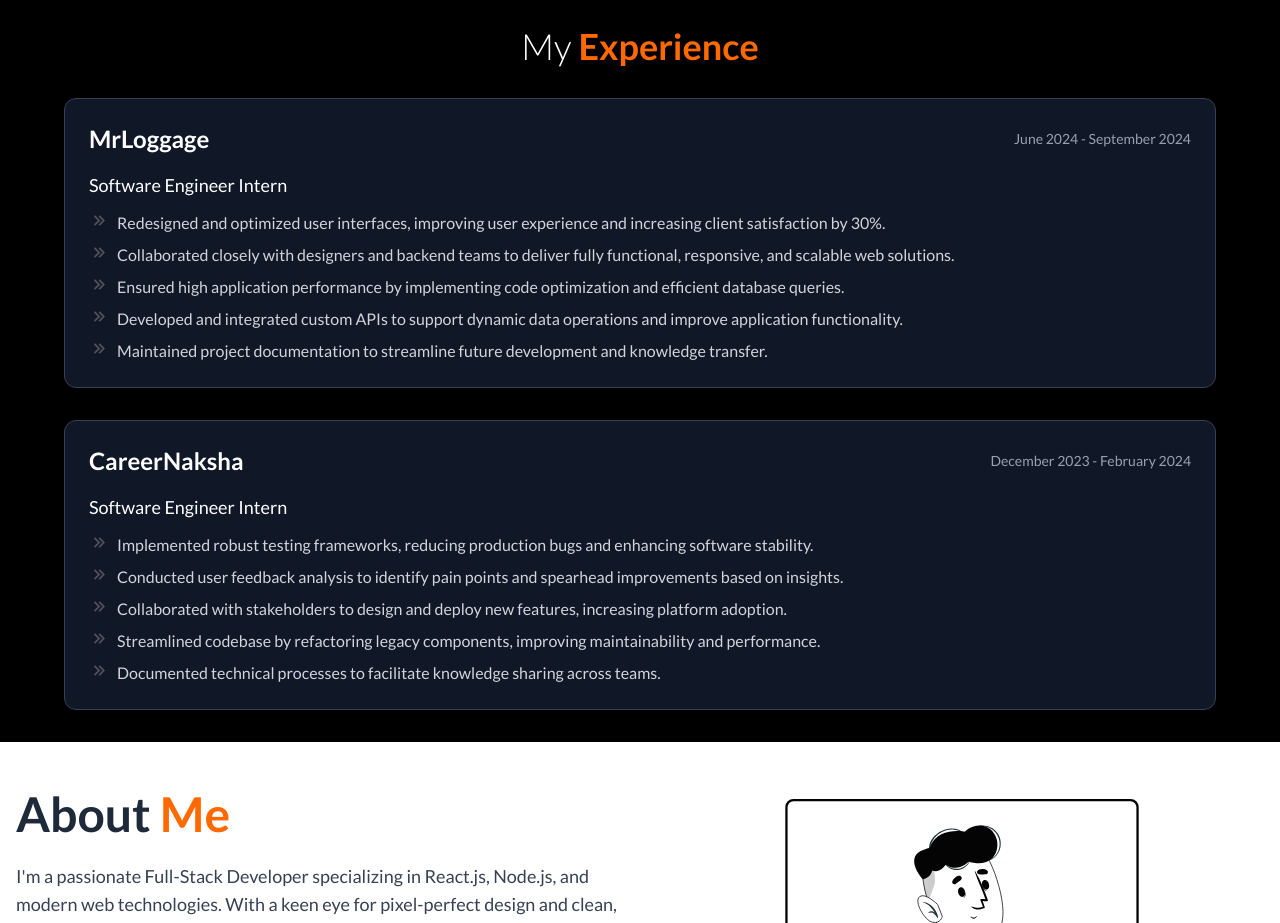
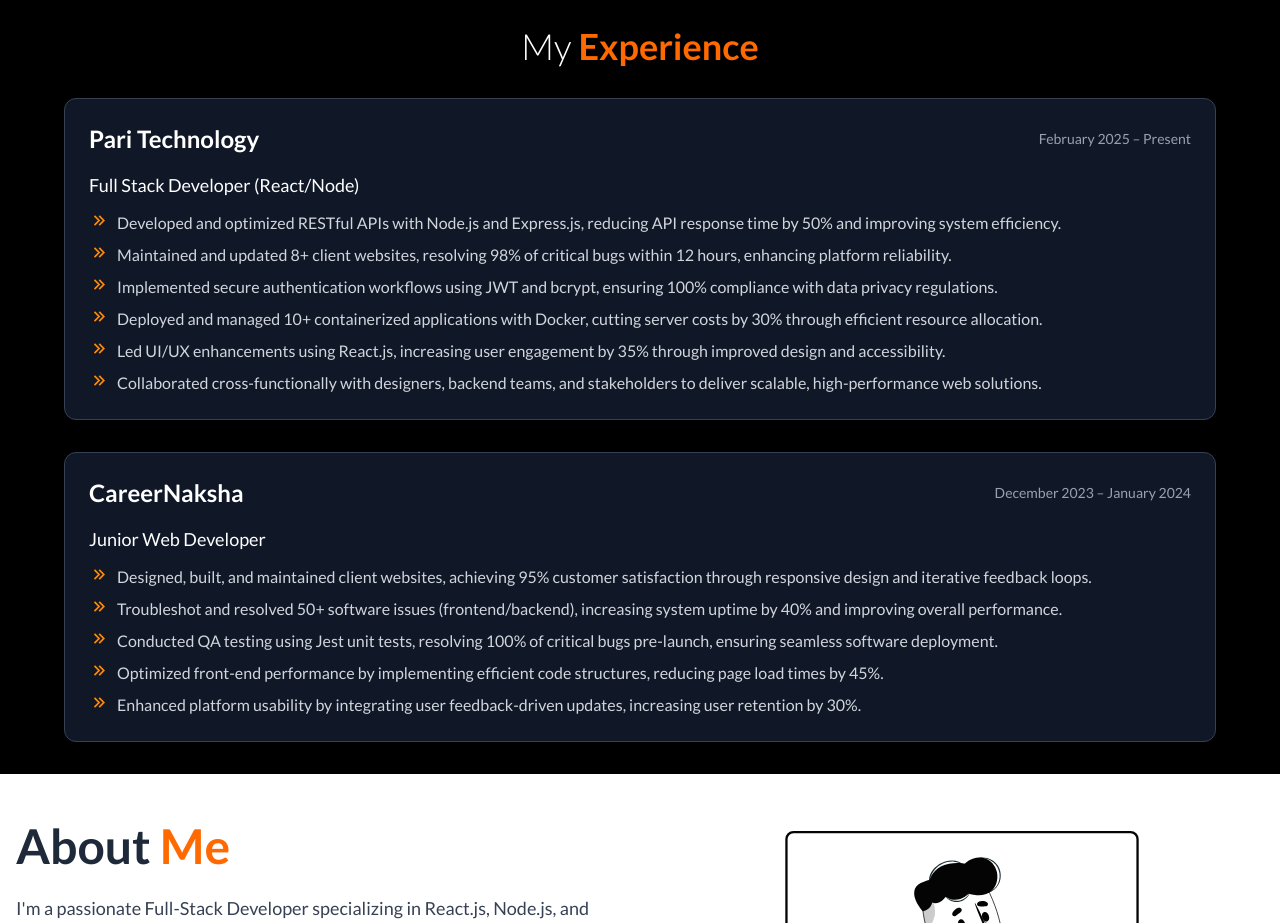
Before and after one commit to Blochnavaj/personal-portfolio, a React (Vite) app: page / in a window 1280 px wide. Shown: the part 840-1763 px from the top of the page. Built offline with nearby package versions, Linux system fonts and the light colour scheme; a web font is replaced by a local one.

Commit message:
change resume and improve design

```diff
--- a/src/Components/MyExperience.jsx
+++ b/src/Components/MyExperience.jsx
@@ -29,7 +29,7 @@
                         repeatType: "loop",
                       }}
                     >
-                      <RiArrowRightDoubleLine className="w-5 h-5 text-zinc-600" />
+                      <RiArrowRightDoubleLine className="w-5 h-5 text-orange-400" />
                     </motion.div>
                   <p className='ml-2 text-gray-300'>{point}</p>
                 </li>
--- a/src/Components/Navbar.jsx
+++ b/src/Components/Navbar.jsx
@@ -1,7 +1,7 @@
 import React, { useState } from 'react';
 import { Link } from 'react-scroll';
 import { FaCloudDownloadAlt } from "react-icons/fa";
-import resume from "../assets/resume.pdf";
+import Resume from "../assets/Resume.pdf"
 
 const navLinks = [
   { id: "about", label: "About Me" },
@@ -35,7 +35,7 @@
 
         <div>
           <div className="hidden md:flex group">
-            <a href={resume} download="NavazBlochResume.pdf" className="bg-orange-500 text-white px-4 py-2 cursor-pointer rounded-md font-semibold w-full transition duration-300 ease-in-out active:scale-105 shadow-md hover:shadow-amber-700 hover:shadow-2xl flex justify-center items-center gap-1.5">Resume <FaCloudDownloadAlt /></a>
+            <a href={Resume} download="Resume.pdf" className="bg-orange-500 text-white px-4 py-2 cursor-pointer rounded-md font-semibold w-full transition duration-300 ease-in-out active:scale-105 shadow-md hover:shadow-amber-700 hover:shadow-2xl flex justify-center items-center gap-1.5">Resume <FaCloudDownloadAlt /></a>
           </div>
 
           <div onClick={toggleNav} className="right-8 top-6 absolute md:hidden">
@@ -53,7 +53,7 @@
                 </li>
               ))}
               <button className="bg-orange-500 text-white px-6 py-3 cursor-pointer rounded-md font-semibold w-[15rem] transition duration-300 ease-in-out active:scale-105 shadow-md hover:shadow-zinc-700 hover:shadow-2xl">
-                <a href={resume} download="NavazBlochResume.pdf" className='flex justify-center items-center gap-2 hover:text-white'>Resume <FaCloudDownloadAlt /></a>
+                <a href={Resume} download="NavazBlochResume.pdf" className='flex justify-center items-center gap-2 hover:text-white'>Resume <FaCloudDownloadAlt /></a>
               </button>
             </ul>
           </div>
--- a/src/assets/data.js
+++ b/src/assets/data.js
@@ -6,32 +6,31 @@
 
 export const workdata = [
     {
-        id: 1,
-        company_name: 'MrLoggage',
-        position: 'Software Engineer Intern',
-        duration: 'June 2024 - September 2024',
-        // description: 'As a Full-Stack Developer Intern at MrLoggage, I led the development and deployment of multiple web applications using the MERN stack. My responsibilities included managing the entire software development lifecycle—from brainstorming ideas and conceptualizing features to transforming client designs into dynamic user experiences. Key contributions included:',
-        points: [
-            'Redesigned and optimized user interfaces, improving user experience and increasing client satisfaction by 30%.',
-            'Collaborated closely with designers and backend teams to deliver fully functional, responsive, and scalable web solutions.',
-            'Ensured high application performance by implementing code optimization and efficient database queries.',
-            'Developed and integrated custom APIs to support dynamic data operations and improve application functionality.',
-            'Maintained project documentation to streamline future development and knowledge transfer.'
-        ],
+        "id": 1,
+        "company_name": "Pari Technology",
+        "position": "Full Stack Developer (React/Node)",
+        "duration": "February 2025 – Present",
+        "points": [
+            "Developed and optimized RESTful APIs with Node.js and Express.js, reducing API response time by 50% and improving system efficiency.",
+            "Maintained and updated 8+ client websites, resolving 98% of critical bugs within 12 hours, enhancing platform reliability.",
+            "Implemented secure authentication workflows using JWT and bcrypt, ensuring 100% compliance with data privacy regulations.",
+            "Deployed and managed 10+ containerized applications with Docker, cutting server costs by 30% through efficient resource allocation.",
+            "Led UI/UX enhancements using React.js, increasing user engagement by 35% through improved design and accessibility.",
+            "Collaborated cross-functionally with designers, backend teams, and stakeholders to deliver scalable, high-performance web solutions."
+        ]
     },
     {
-        id: 2,
-        company_name: 'CareerNaksha',
-        position: 'Software Engineer Intern',
-        duration: 'December 2023 - February 2024',
-        // description: 'During my tenure at CareerNaksha, I contributed to the enhancement of software products by improving testing processes, reducing system defects by 25%. I led a feature development initiative based on user feedback analysis, increasing user engagement by 25%. My key achievements included:',
-        points: [
-            'Implemented robust testing frameworks, reducing production bugs and enhancing software stability.',
-            'Conducted user feedback analysis to identify pain points and spearhead improvements based on insights.',
-            'Collaborated with stakeholders to design and deploy new features, increasing platform adoption.',
-            'Streamlined codebase by refactoring legacy components, improving maintainability and performance.',
-            'Documented technical processes to facilitate knowledge sharing across teams.'
-        ],
+        "id": 2,
+        "company_name": "CareerNaksha",
+        "position": "Junior Web Developer",
+        "duration": "December 2023 – January 2024",
+        "points": [
+            "Designed, built, and maintained client websites, achieving 95% customer satisfaction through responsive design and iterative feedback loops.",
+            "Troubleshot and resolved 50+ software issues (frontend/backend), increasing system uptime by 40% and improving overall performance.",
+            "Conducted QA testing using Jest unit tests, resolving 100% of critical bugs pre-launch, ensuring seamless software deployment.",
+            "Optimized front-end performance by implementing efficient code structures, reducing page load times by 45%.",
+            "Enhanced platform usability by integrating user feedback-driven updates, increasing user retention by 30%."
+        ]
     }
 ];
 
```
Also changed, not shown: 1 other file (tests, documents, lock files or other folders).
